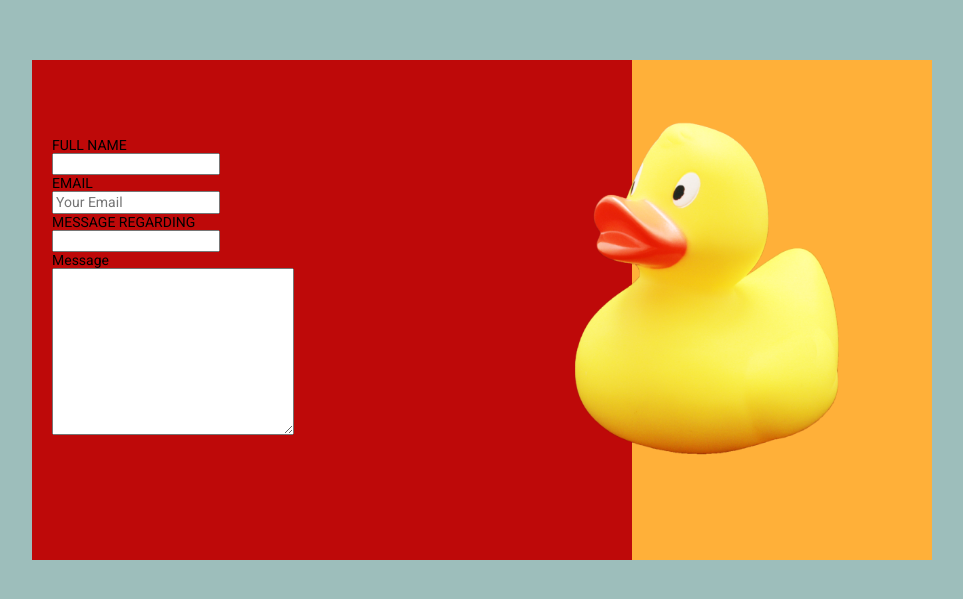
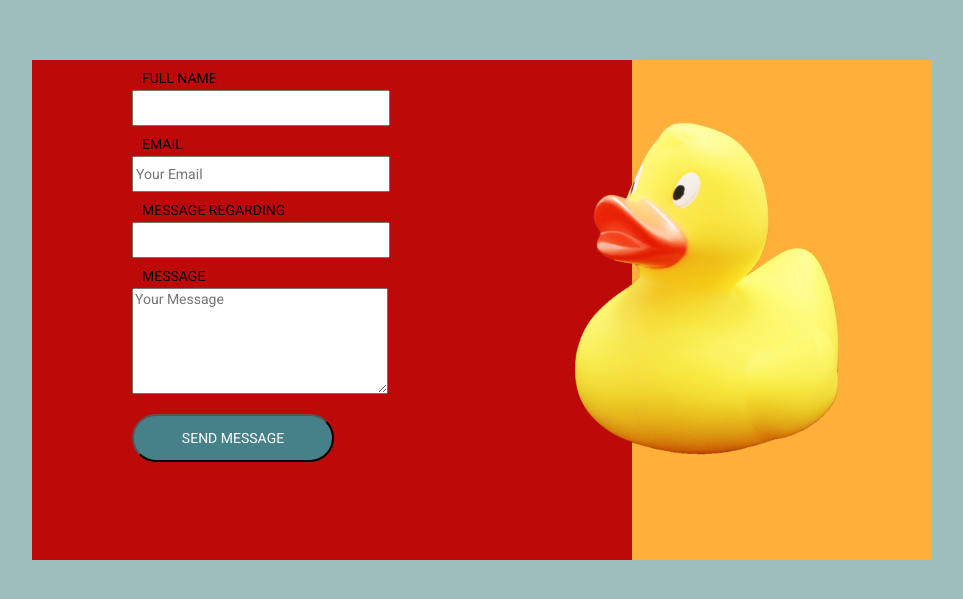
Before and after one commit to Derosie93/Forms, a plain HTML site: page index.html in a window 1280 px wide. Shown: the part 165-764 px from the top of the page, without its empty margins (158-1121 px from the left). Drawn offline with Linux system fonts and the light colour scheme.

Commit message:
added images, button, hover-effect on button,label and input, input, label,

```diff
--- a/index.html
+++ b/index.html
@@ -25,13 +25,15 @@
               <input type="text" placeholder="Your Email" />
               <label for="message-regarding">MESSAGE REGARDING</label>
               <input type="text" />
-              <label for="message">Message</label>
+              <label for="message">MESSAGE</label>
               <textarea
                 name="Your Message"
                 id=""
                 cols="30"
                 rows="10"
+                placeholder="Your Message"
               ></textarea>
+              <button class="sendmessagebtn">SEND MESSAGE</button>
             </form>
           </div>
         </div>
--- a/styles/index.css
+++ b/styles/index.css
@@ -33,19 +33,22 @@ body{
 
 .form-text-container{
     width: 100%;
-    height: 450px;
+    height: 500px;
+    margin: 20px;
+    display: flex;
+    justify-content: center;
+    align-items: center;
 }
 
 .form-text{
     width: 400px;
-    height: 362px;
+    height: 500px;
     font-size: 14px;
     font-family: 'Roboto', sans-serif;
     display: flex;
-    justify-content: center;
+    justify-content: flex-start;
     align-items: flex-start;
     flex-direction: column;
-    margin: 20px;
 }
 
 .right-section-orange{
@@ -55,9 +58,47 @@ body{
 
 }
 
+label{
+    height: 10px;
+    margin: 10px;
+}
+
+input{
+    width: 250px;
+    height: 30px;
+}
+
+input:hover{
+    background-color: #FFB039;
+}
+
+textarea{
+    max-width: 250px;
+    max-height: 100px;
+    min-height: 100px;
+    min-width: 250px;
+}
+
+textarea:hover{
+    background-color: #FFB039;
+}
+
 .duck-img{
     width: 450px;
     height: 450px;
     float: right;
     z-index: 2;
 }
+
+.sendmessagebtn{
+    width: 202px;
+    height: 48px;
+    background-color: #468189;
+    color: white;
+    border-radius: 40px;
+    margin-top: 20px;
+}
+
+.sendmessagebtn:hover{
+    background-color: #FFB039;
+}
```
